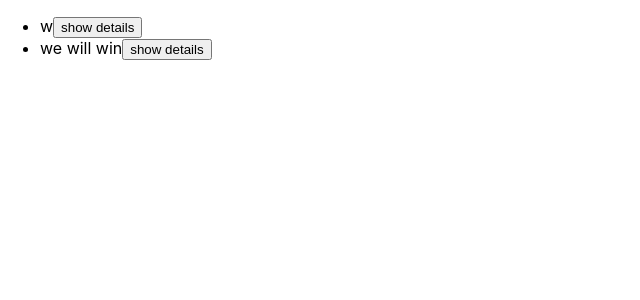
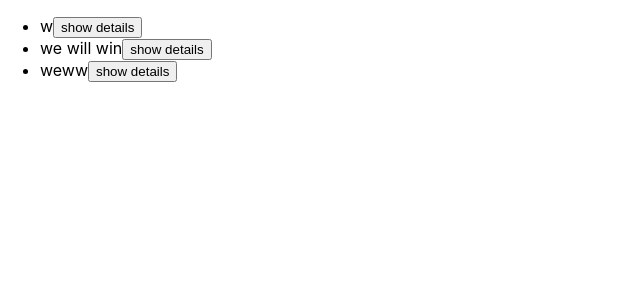
Before and after one commit to rawwr-cmd/NextJs, a Next.js app: page /feedback in a window 1280 px wide. Shown: the top 300 px of the page, without its empty margins (0-640 px from the left). Built offline with nearby package versions, Linux system fonts and the light colour scheme.

Commit message:
structuring api route files

```diff
--- a/data/feedback.json
+++ b/data/feedback.json
@@ -1 +1 @@
-[{"id":"2022-10-31T20:09:20.326Z","email":"papajones123@gmail.com","feedBackText":"w"},{"id":"2022-10-31T20:12:06.756Z","email":"papajones1@gmail.com","feedBackText":"we will win"}]
+[{"id":"2022-10-31T20:09:20.326Z","email":"papajones123@gmail.com","feedBackText":"w"},{"id":"2022-10-31T20:12:06.756Z","email":"papajones1@gmail.com","feedBackText":"we will win"},{"id":"2022-10-31T21:29:33.528Z","email":"alshay@gmail.com","feedBackText":"weww"}]
--- a/pages/api/[feedbackId].js
+++ b/pages/api/feedback/[feedbackId].js
@@ -1,4 +1,4 @@
-import { buildFeedPath, extractFeedback } from "../api/feedback";
+import { buildFeedPath, extractFeedback } from "./index";
 
 const handler = (req, res) => {
   // if (req.method === "Delete") {}
--- a/pages/feedback/index.js
+++ b/pages/feedback/index.js
@@ -5,7 +5,7 @@ const GetFeedback = ({ feedbackItems }) => {
   const [feedbackData, setFeedbackData] = useState();
 
   const loadFeedBackHandler = (id) => {
-    fetch(`/api/${id}`)
+    fetch(`/api/feedback/${id}`)
       .then((response) => response.json())
       .then((data) => {
         // console.log(data);
```
Also changed, not shown: pages/api/feedback/index.js (renamed from pages/api/feedback.js).
